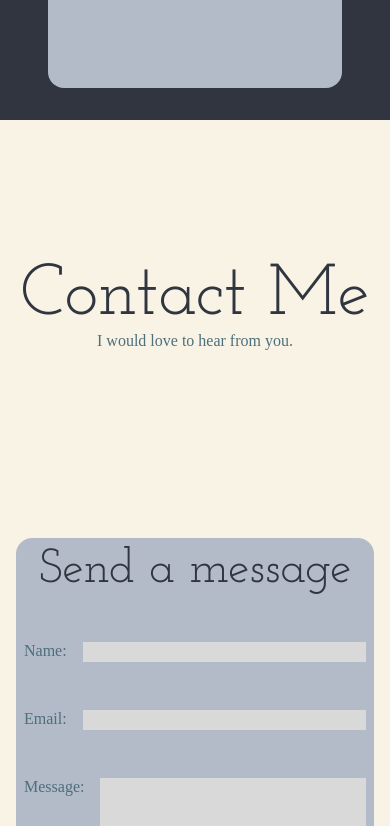
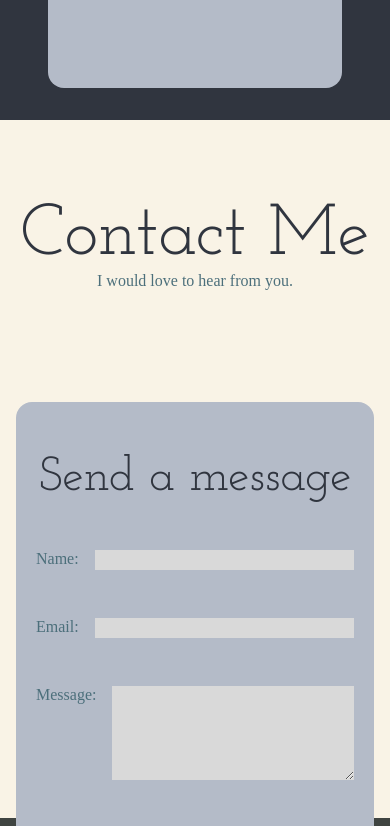
Before and after one commit to Laurasgold/home-page, a SvelteKit app: page / in a window 390 px wide. Shown: the part 5340-6166 px from the top of the page. Built offline with nearby package versions, Linux system fonts and the light colour scheme; a web font is replaced by a local one.

Commit message:
made section padding less crowded

```diff
--- a/src/routes/+page.svelte
+++ b/src/routes/+page.svelte
@@ -424,16 +424,24 @@ Contact Me section
 
   @media screen and (max-width: 820px) {
     .contact-me-card {
-      padding: 8px;
+      padding: 1.25rem;
       max-width: 100vw;
     }
+
     .contact-me h3 {
       text-align: center;
       margin-right: 0;
+      padding-top: 2rem;
     }
     .submit-button {
       display: flex;
       justify-content: center;
     }
+    .contact-me-title {
+      padding-top: 5rem;
+    }
+    .contact-me-description {
+      padding-bottom: 1.5rem;
+    }
   }
 </style>
```
